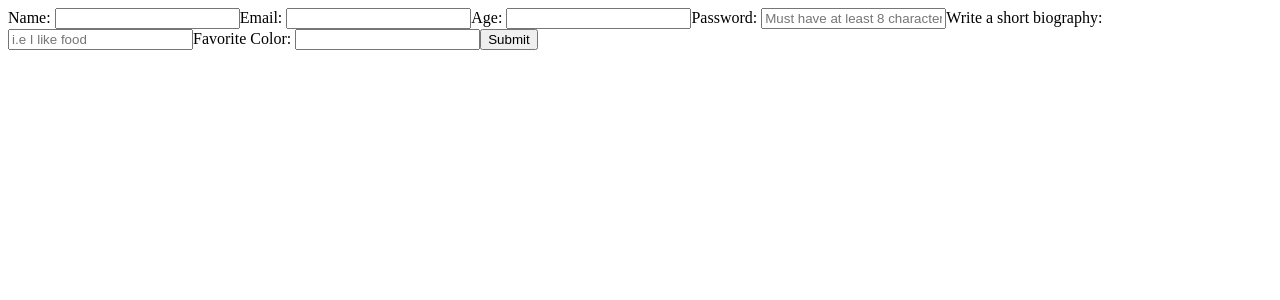
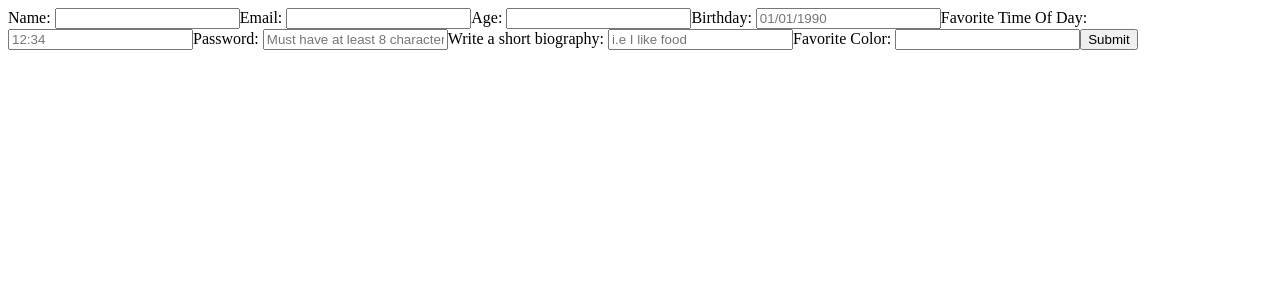
Before and after one commit to ankurinfoniti/angular-reusable-forms, an Angular app: page / in a window 1280 px wide. Shown: the top 300 px of the page. Built offline with nearby package versions, Linux system fonts and the light colour scheme.

Commit message:
Validate other regular expressions

```diff
--- a/src/app/app.component.ts
+++ b/src/app/app.component.ts
@@ -4,8 +4,11 @@ import { UltimateFormComponent } from './ultimate-form/ultimate-form.component';
 import {
   createMinLengthValidator,
   createMinValueValidator,
-  isEmailValidator,
+  createRegexValidator,
+  dateRegex,
+  emailRegex,
   isNotEmptyValidator,
+  timeRegex,
 } from './validators';
 
 @Component({
@@ -22,12 +25,32 @@ export class AppComponent {
     },
     {
       name: 'email',
-      validators: [isNotEmptyValidator, isEmailValidator],
+      validators: [
+        isNotEmptyValidator,
+        createRegexValidator(emailRegex, 'email address'),
+      ],
     },
     {
       name: 'age',
       type: 'number',
       validators: [isNotEmptyValidator, createMinValueValidator(21)],
+    },
+    {
+      name: 'birthday',
+      hint: '01/01/1990',
+      validators: [
+        isNotEmptyValidator,
+        createRegexValidator(dateRegex, 'date in the format MM/DD/YYYY'),
+      ],
+    },
+    {
+      name: 'favoriteTimeOfDay',
+      displayName: 'Favorite Time Of Day',
+      hint: '12:34',
+      validators: [
+        isNotEmptyValidator,
+        createRegexValidator(timeRegex, '24-hour time in the format HH:MM'),
+      ],
     },
     {
       name: 'password',
@@ -45,7 +68,7 @@ export class AppComponent {
     },
   ];
 
-  handleFormSubmission({ name, age, password, bio, favoriteColor }: any) {
-    console.log({ name, age, password, bio, favoriteColor });
+  handleFormSubmission(formData: any) {
+    console.log(formData);
   }
 }
--- a/src/app/validators.ts
+++ b/src/app/validators.ts
@@ -6,9 +6,14 @@ const createMinLengthCheck = (minLength: number) => (str: string) =>
 const createMinValueCheck = (minValue: number) => (value: number) =>
   value >= minValue;
 
-const emailRegex =
+export const emailRegex =
   /^(([^<>()[\]\.,;:\s@\"]+(\.[^<>()[\]\.,;:\s@\"]+)*)|(\".+\"))@(([^<>()[\]\.,;:\s@\"]+\.)+[^<>()[\]\.,;:\s@\"]{2,})$/i;
-const isEmail = (str: string) => emailRegex.test(str);
+export const timeRegex = /^([01]?[0-9]|2[0-3]):[0-5][0-9]$/;
+// reg exp for american date format month day and year
+export const dateRegex =
+  /^(0[1-9]|1[0-2])\/(0[1-9]|1\d|2\d|3[01])\/(19|20)\d{2}$/;
+
+const createRegexCheck = (regex: RegExp) => (str: string) => regex.test(str);
 
 export const isNotEmptyValidator: Validator = {
   checkFn: isNotEmpty,
@@ -25,7 +30,7 @@ export const createMinValueValidator = (minValue: number) => ({
   errorMessage: `Field must be ${minValue} or over`,
 });
 
-export const isEmailValidator = {
-  checkFn: isEmail,
-  errorMessage: 'Field must be a valid email address',
-};
+export const createRegexValidator = (regex: RegExp, pattren: string) => ({
+  checkFn: createRegexCheck(regex),
+  errorMessage: `Field must be a valid ${pattren}`,
+});
```
